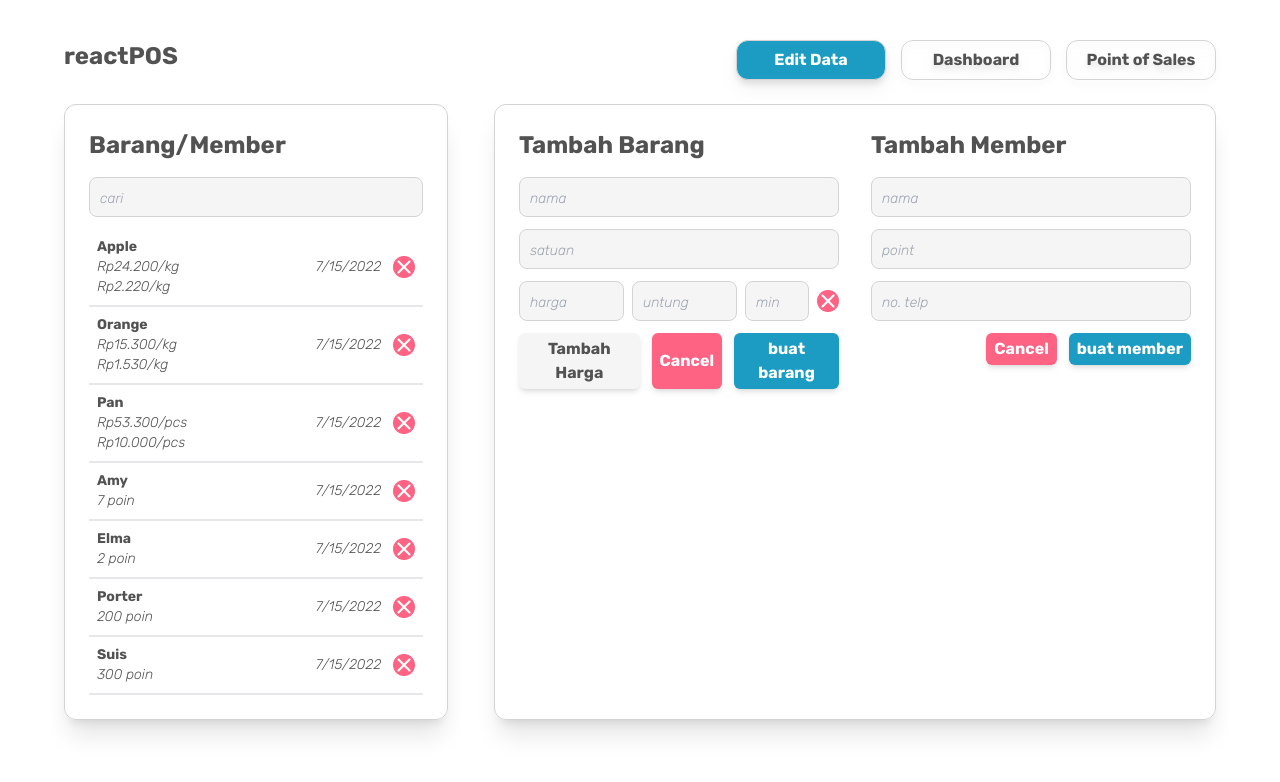
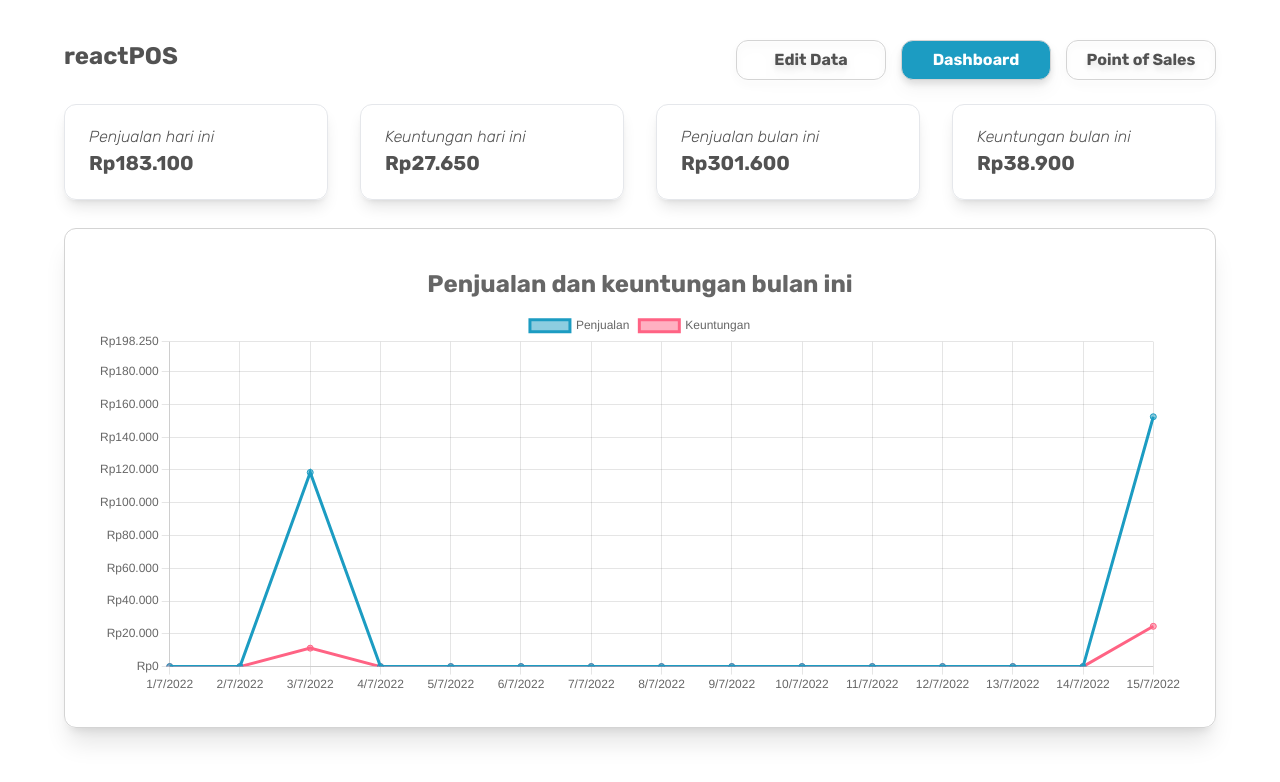
Before and after one commit to cahyoade/reactPOS, a React (Create React App) app: page / in a window 1280 px wide. Shown: the top 782 px of the page. Built offline with nearby package versions, Linux system fonts and the light colour scheme.

Commit message:
dashboard chart

```diff
--- a/package.json
+++ b/package.json
@@ -6,7 +6,9 @@
     "@testing-library/jest-dom": "^5.16.4",
     "@testing-library/react": "^13.3.0",
     "@testing-library/user-event": "^13.5.0",
+    "chart.js": "^3.8.0",
     "react": "^18.2.0",
+    "react-chartjs-2": "^4.3.1",
     "react-dom": "^18.2.0",
     "react-scripts": "5.0.1",
     "web-vitals": "^2.1.4"
--- a/src/App.js
+++ b/src/App.js
@@ -6,7 +6,7 @@ import Edit from './components/edit/Edit'
 import { useState } from 'react'
 
 export default function App() {
-  const [mode, setMode] = useState('edit');
+  const [mode, setMode] = useState('dashboard');
 
   function changeMode(mode) {
     setMode(mode);
--- /dev/null
+++ b/src/components/dashboard/Card.js
@@ -0,0 +1,11 @@
+
+function Card(props) {
+    return (
+        <div className="shadow-lg rounded-xl w-full h-24 py-5 px-6 border-[1px]">
+            <p className="italic">{props.title}</p>
+            <p className="text-xl">{props.content}</p>
+        </div>
+    );
+}
+
+export default Card;
--- a/src/components/dashboard/Dashboard.js
+++ b/src/components/dashboard/Dashboard.js
@@ -1,7 +1,40 @@
+import transactionsData from '../../sampledata/transactions'
+import Card from './Card';
+import DataChart from './DataChart';
+
 function Dashboard() {
+    const formatter = new Intl.NumberFormat('id').format
+
+    let todaySales = 0, todayProfit = 0, thisMonthSales = 0, thisMonthProfit = 0;
+
+    const currentDate = new Date();
+    currentDate.setHours(0);
+    currentDate.setMinutes(0);
+    currentDate.setSeconds(0);
+
+    const currentMonth = new Date(currentDate.getTime()).setDate(0);
+
+    transactionsData.forEach(transaction => {
+        if(transaction.date > currentMonth){
+            thisMonthProfit += transaction.profit;
+            thisMonthSales += transaction.total;
+
+            if(transaction.date > currentDate){
+                todayProfit += transaction.profit;
+                todaySales += transaction.total;
+            }
+        }
+    })
+
     return (
         <div className="px-16 py-6">
-            <h1>Dashboard</h1>
+            <div className='grid grid-cols-4 gap-8 mb-7'>
+                <Card title='Penjualan hari ini' content={`Rp${formatter(todaySales)}`}/>
+                <Card title='Keuntungan hari ini' content={`Rp${formatter(todayProfit)}`}/>
+                <Card title='Penjualan bulan ini' content={`Rp${formatter(thisMonthSales)}`}/>
+                <Card title='Keuntungan bulan ini' content={`Rp${formatter(thisMonthProfit)}`}/>
+            </div>
+            <DataChart transactionsData={transactionsData}/>
         </div>
     );
 }
--- /dev/null
+++ b/src/components/dashboard/DataChart.js
@@ -0,0 +1,107 @@
+import {
+    Chart as ChartJS,
+    CategoryScale,
+    LinearScale,
+    PointElement,
+    LineElement,
+    Title,
+    Tooltip,
+    Legend,
+} from 'chart.js'
+
+import { Line } from 'react-chartjs-2';
+
+ChartJS.register(
+    CategoryScale,
+    LinearScale,
+    PointElement,
+    LineElement,
+    Title,
+    Tooltip,
+    Legend
+)
+
+function DataChart(props) {
+    const currentTime = new Date();
+    const month = currentTime.getMonth();
+    const year = currentTime.getFullYear();
+    const labels = {date : [], string : []};
+    const transactionsData = {profit : [], sales : []};
+    const formatter = new Intl.NumberFormat('id').format
+
+    for(let i = 1; i <= currentTime.getDate(); i++){
+        labels.date.push(new Date(year, month, i));
+        labels.string.push(`${i}/${month + 1}/${year}`);
+    }
+
+    labels.date.forEach((date, index) => {
+        let profit = 0;
+        let sales = 0;
+
+        props.transactionsData.forEach(transaction => {
+            if(transaction.date > date && transaction.date < new Date(new Date(date).setDate(index + 2))){
+                profit += transaction.profit;
+                sales += transaction.total;
+            }
+        });
+
+        transactionsData.profit.push(profit);
+        transactionsData.sales.push(sales);
+    });
+
+    console.log(transactionsData)
+
+    const chartData = {
+        labels : labels.string,
+        datasets: [
+        {
+            label : 'Penjualan',
+            borderColor: 'rgb(28, 156, 194)',
+            backgroundColor: 'rgba(28, 156, 194, 0.5)',
+            data: transactionsData.sales
+        },
+        {
+            label : 'Keuntungan',
+            borderColor: 'rgb(255, 99, 132)',
+            backgroundColor: 'rgba(255, 99, 132, 0.5)',
+            data: transactionsData.profit
+        },
+        ],
+    }
+
+    const chartOptions = {
+        aspectRatio : 2.5,
+        plugins: {
+            title: {
+              display: true,
+              text: 'Penjualan dan keuntungan bulan ini',
+              font: {
+                size: 24,
+                family: 'rubik'
+              }
+            },
+        },
+        scales : {
+            yAxes : {
+                min : 0,
+                max : Math.max(...transactionsData.sales) * 1.3,
+                ticks : {
+                    callback : function(value, index, ticks){
+                        return 'Rp' + formatter(value);
+                    }
+                }
+            }
+        }
+    }
+
+    return (
+        <div className='p-8 rounded-xl shadow-xl border border-solid border-neutral-300'>
+            <Line
+                data={chartData}
+                options={chartOptions}
+            />
+        </div>
+    );
+}
+
+export default DataChart;
--- a/src/components/edit/Edit.js
+++ b/src/components/edit/Edit.js
@@ -18,12 +18,10 @@ function Edit() {
         id : '',
         name : '',
         unit : '',
-        prices : [],
+        prices : [{price : '', profit : '', min : ''}],
         count : 1,
         lastEdit : ''
     });
-
-    console.log(item);
 
     function startDeleteSequence(item){
         setShowModal(true);
@@ -66,10 +64,33 @@ function Edit() {
             id : '',
             name : '',
             unit : '',
-            prices : [],
+            prices : [{price : '', profit : '', min : ''}],
             count : 1,
             lastEdit : ''
         })
+    }
+
+    function handlePricesChange(event, index){
+        const {name, value} = event.target;
+        setItem(prevItem => {
+            const newItemPrices = [...prevItem.prices];
+            newItemPrices[index][name] = +value;
+            return {...prevItem, prices : newItemPrices};
+        })
+    }
+
+    function addPrice(){
+        setItem( prevItem => {
+            return {...prevItem, prices : [...prevItem.prices, {price : '', profit : '', min : ''}]}
+        })
+    }
+
+    function delPrice(index){
+        setItem(prevItem => {
+            const newItemPrices = [...prevItem.prices];
+            newItemPrices.splice(index, 1);
+            return {...prevItem, prices : newItemPrices};
+        });
     }
 
     function handleUserChange(e){
@@ -85,7 +106,7 @@ function Edit() {
     return (
         <div className="px-16 py-6 flex justify-between">
             <ItemAndMemberList data={[...itemData, ...userData]} startDeleteSequence={startDeleteSequence} setActiveItem={setActiveItem} setActiveUser={setActiveUser}/>
-            <Form user={user} item={item} handleUserChange={handleUserChange} handleItemChange={handleItemChange} resetItem={resetItem} resetUser={resetUser}/>
+            <Form user={user} item={item} handleUserChange={handleUserChange} handleItemChange={handleItemChange} handlePricesChange={handlePricesChange} addPrice={addPrice} delPrice={delPrice} resetItem={resetItem} resetUser={resetUser}/>
             {showModal && <ConfirmModal delete={true} text={`Hapus ${del} "${del === 'member' ? user.name : item.name}" ?`} positiveText='hapus' negativeText='cancel' positive={delItem} negative={cancelDelItem}/>}
         </div>
     );
--- a/src/components/edit/Form.js
+++ b/src/components/edit/Form.js
@@ -1,20 +1,23 @@
-import PreviousMap from 'postcss/lib/previous-map';
 import delIcon from '../../images/delete.png'
+
 function Form(props) {
+
     return (
         <div className='w-7/12 ml-[46px] grow p-6 rounded-xl shadow-xl border border-solid border-neutral-300 grid grid-cols-2 gap-8'>
             <div>
                 <p className='mb-4 text-2xl'>{props.item.id === '' ? 'Tambah' : 'Edit Data'} Barang</p>
                 <input value={props.item.name} placeholder='nama' name='name' onChange={props.handleItemChange} className='w-full h-[40px] px-[10px] rounded-lg bg-neutral-100 border border-solid border-neutral-300 placeholder:italic placeholder:text-sm mb-3'></input>
                 <input value={props.item.unit} placeholder='satuan' name='unit' onChange={props.handleItemChange} className='w-full h-[40px] px-[10px] rounded-lg bg-neutral-100 border border-solid border-neutral-300 placeholder:italic placeholder:text-sm mb-3'></input>
-                <div className='flex items-center mb-3'>
-                    <input placeholder='harga' className='mr-2 w-full h-[40px] px-[10px] rounded-lg bg-neutral-100 border border-solid border-neutral-300 placeholder:italic placeholder:text-sm '></input>
-                    <input placeholder='untung' className='mr-2 w-full h-[40px] px-[10px] rounded-lg bg-neutral-100 border border-solid border-neutral-300 placeholder:italic placeholder:text-sm '></input>
-                    <input placeholder='min' className='mr-2 w-16 h-[40px] px-[10px] rounded-lg bg-neutral-100 border border-solid border-neutral-300 placeholder:italic placeholder:text-sm '></input>
-                    <img src={delIcon} alt="deletePrice" />
-                </div>
+                {props.item.prices.map((price, index) => {return (
+                    <div className='flex items-center mb-3' key={index}>
+                        <input type='number' placeholder='harga' name='price' value={price.price} onChange={e => props.handlePricesChange(e, index)} className='mr-2 w-full h-[40px] px-[10px] rounded-lg bg-neutral-100 border border-solid border-neutral-300 placeholder:italic placeholder:text-sm '></input>
+                        <input type='number' placeholder='untung' name='profit' value={price.profit} onChange={e => props.handlePricesChange(e, index)} className='mr-2 w-full h-[40px] px-[10px] rounded-lg bg-neutral-100 border border-solid border-neutral-300 placeholder:italic placeholder:text-sm '></input>
+                        <input type='number' placeholder='min' name='min' value={price.min} onChange={e => props.handlePricesChange(e, index)} className={`${index > 0 && 'mr-2'} w-16 h-[40px] px-[10px] rounded-lg bg-neutral-100 border border-solid border-neutral-300 placeholder:italic placeholder:text-sm`}></input>
+                        {index > 0 && <img src={delIcon} onClick={e => props.delPrice(index)} alt="deletePrice"/>}
+                    </div>
+                )})}
                 <div className='flex justify-end'>
-                    <button className='rounded-md px-2 py-1 shadow-md mr-3 bg-neutral-100'>Tambah Harga</button>
+                    <button className='rounded-md px-2 py-1 shadow-md mr-3 bg-neutral-100' onClick={e => props.addPrice()}>Tambah Harga</button>
                     <button className='rounded-md px-2 py-1 shadow-md mr-3 bg-mainRed text-white' onClick={() => props.resetItem()}>Cancel</button>
                     <button className='rounded-md px-2 py-1 shadow-md bg-mainBlue text-white'>{props.item.id === '' ? 'buat barang' : 'simpan'}</button>
                 </div>
--- a/src/components/edit/Item.js
+++ b/src/components/edit/Item.js
@@ -8,7 +8,7 @@ function Item(props) {
 
     return (
         <div className='flex w-full justify-between p-2 border-b-2'>
-            <div onClick={() => props.setActiveItem(itemData)}>
+            <div onClick={() => props.setActiveItem(itemData)} className='cursor-pointer'>
                 <p className='text-sm'>{props.name}</p>
                 <p className='text-sm italic'>Rp{formatter(props.prices[0].price)}/{props.unit}</p>
                 <p className='text-sm italic'>Rp{formatter(props.prices[0].profit)}/{props.unit}</p>
--- a/src/components/edit/User.js
+++ b/src/components/edit/User.js
@@ -7,7 +7,7 @@ function User(props) {
 
     return (
         <div className='flex justify-between items-center p-2 border-b-2'>
-            <div className='text-sm' onClick={() => props.setActiveUser(userData)}>
+            <div className='text-sm cursor-pointer' onClick={() => props.setActiveUser(userData)}>
                 <p>{props.name}</p>
                 <p className='italic'>{props.points} poin</p>
             </div>
--- a/src/components/sales/Sales.js
+++ b/src/components/sales/Sales.js
@@ -19,7 +19,9 @@ function Sales() {
         date : '',
     });
 
-    const pointsToRpRatio = 400;
+    console.log(transaction);
+
+    const pointsToRpRatio = 200;
 
     useEffect(() => localStorage.setItem('sales', JSON.stringify(transaction)), [transaction])
     useEffect(calculateTotalProfitPointsAndChange, [transaction.products, transaction.cash, transaction.user, transaction.payment]);
--- /dev/null
+++ b/src/sampledata/transactions.js
@@ -0,0 +1,159 @@
+const data1 = JSON.parse(
+    `{
+        "user": {
+            "id": 2,
+            "name": "Elma",
+            "points": 2,
+            "phone": "085647687533",
+            "lastEdit": 1658298786245
+        },
+        "total": 152500,
+        "cash": 160000,
+        "payment": "cash",
+        "change": 7500,
+        "pointsAdded": 15,
+        "profit": 24590,
+        "products": [
+            {
+                "id": 2,
+                "name": "Orange",
+                "prices": [
+                    {
+                        "min": 0,
+                        "price": 15300,
+                        "profit": 1530
+                    },
+                    {
+                        "min": 7,
+                        "price": 14700,
+                        "profit": 1470
+                    }
+                ],
+                "unit": "kg",
+                "lastEdit": 1658298786245,
+                "count": 3
+            },
+            {
+                "id": 3,
+                "name": "Pan",
+                "prices": [
+                    {
+                        "min": 0,
+                        "price": 53300,
+                        "pointsPrice": 250,
+                        "profit": 10000
+                    }
+                ],
+                "unit": "pcs",
+                "count": 2,
+                "lastEdit": 1658298786245
+            }
+        ],
+        "date": ""
+    }`
+);
+
+data1.date = new Date();
+
+const data2 = JSON.parse(`{
+    "user": {
+        "id": 3,
+        "name": "Porter",
+        "points": 200,
+        "phone": "085647687533",
+        "lastEdit": 1658298786245
+    },
+    "total": 118500,
+    "cash": 120000,
+    "payment": "cash",
+    "change": 1500,
+    "pointsAdded": 11,
+    "profit": 11250,
+    "products": [
+        {
+            "id": 2,
+            "name": "Orange",
+            "prices": [
+                {
+                    "min": 0,
+                    "price": 15300,
+                    "profit": 1530
+                },
+                {
+                    "min": 7,
+                    "price": 14700,
+                    "profit": 1470
+                }
+            ],
+            "unit": "kg",
+            "lastEdit": 1658298786245,
+            "count": 3
+        },
+        {
+            "id": 1,
+            "name": "Apple",
+            "prices": [
+                {
+                    "min": 0,
+                    "price": 24200,
+                    "profit": 2220
+                },
+                {
+                    "min": 7,
+                    "price": 23400,
+                    "profit": 2140
+                }
+            ],
+            "unit": "kg",
+            "lastEdit": 1658298786245,
+            "count": 3
+        }
+    ],
+    "date": ""
+}`);
+
+data2.date = new Date(2022, 6, 3, 3, 24, 0);
+
+const data3 = JSON.parse(`{
+    "user": {
+        "id": 3,
+        "name": "Suis",
+        "points": 300,
+        "phone": "085647687533",
+        "lastEdit": 1658298786245
+    },
+    "total": 30600,
+    "cash": 35000,
+    "payment": "cash",
+    "change": 4400,
+    "pointsAdded": 3,
+    "profit": 3060,
+    "products": [
+        {
+            "id": 2,
+            "name": "Orange",
+            "prices": [
+                {
+                    "min": 0,
+                    "price": 15300,
+                    "profit": 1530
+                },
+                {
+                    "min": 7,
+                    "price": 14700,
+                    "profit": 1470
+                }
+            ],
+            "unit": "kg",
+            "lastEdit": 1658298786245,
+            "count": 2
+        }
+    ],
+    "date": ""
+}`);
+
+data3.date = new Date(2022, 6, 17, 3, 24, 0);
+
+const data = [data1, data2, data3]
+
+export default data;
```
Also changed, not shown: 1 other file (tests, documents, lock files or other folders).
